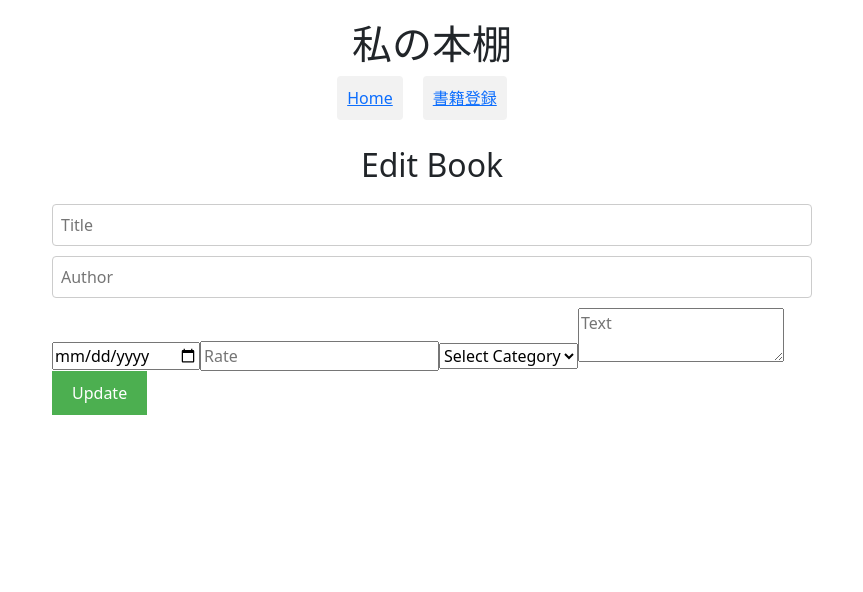
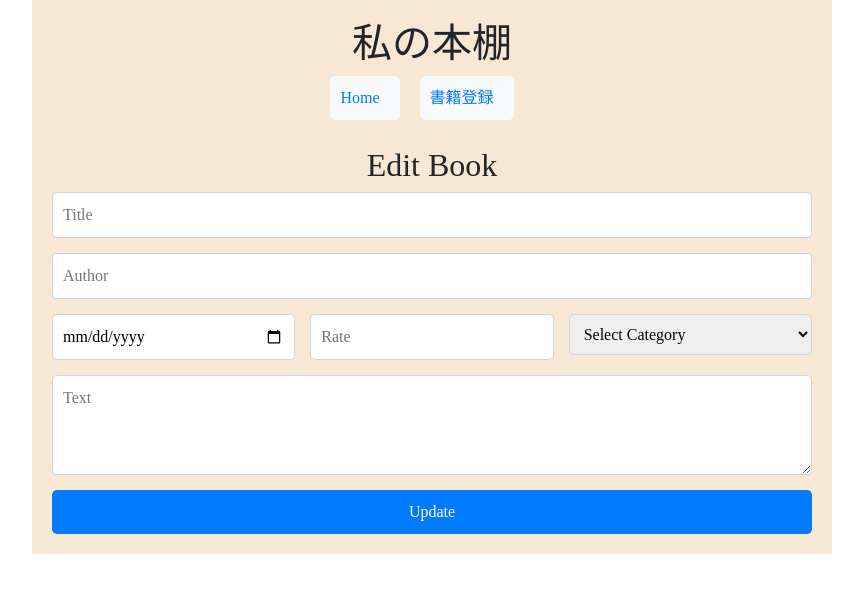
Before and after one commit to yukoshan/mybookshelffront, a React (Create React App) app: page /edit/1 in a window 1280 px wide. Shown: the top 592 px of the page, without its empty margins (208-1071 px from the left). Built offline with nearby package versions, Linux system fonts and the light colour scheme; no server answers.

Commit message:
見た目改善

```diff
--- a/src/App.css
+++ b/src/App.css
@@ -3,6 +3,8 @@
   max-width: 800px;
   margin: 0 auto;
   padding: 20px;
+  background-color: #f8e7d3;
+  font-family: '游明朝','Yu Mincho',YuMincho,'Hiragino Mincho Pro',serif;
 }
 
 nav ul {
--- a/src/components/BookForm.css
+++ b/src/components/BookForm.css
@@ -1,25 +1,61 @@
-form {
-  margin-top: 20px;
-  text-align: left;
+/* BookForm.css */
+.container {
+  max-width: 600px;
+  margin: auto;
+  padding: 20px;
+  background-color: #f8f9fa;
+  border-radius: 5px;
+  box-shadow: 0 2px 4px rgba(0, 0, 0, 0.1);
 }
 
-input[type="text"] {
-  width: 100%;
-  padding: 8px;
-  margin-bottom: 10px;
-  border: 1px solid #ccc;
-  border-radius: 4px;
+h2 {
+  text-align: center;
+  margin-bottom: 20px;
 }
 
-button {
-  background-color: #4CAF50;
-  color: white;
-  padding: 10px 20px;
-  border: none;
-  border-radius: 4px;
-  cursor: pointer;
+form {
+  display: flex;
+  flex-direction: column;
+  gap: 15px;
 }
 
-button:hover {
-  background-color: #45a049;
+input[type="text"],
+input[type="date"],
+input[type="number"],
+select,
+textarea {
+  width: 100%;
+  padding: 10px;
+  border: 1px solid #ced4da;
+  border-radius: 5px;
+  font-size: 16px;
 }
+
+textarea {
+  resize: vertical;
+  min-height: 100px;
+}
+
+button[type="submit"] {
+  padding: 10px;
+  background-color: #007bff;
+  color: white;
+  border: none;
+  border-radius: 5px;
+  cursor: pointer;
+  font-size: 16px;
+  transition: background-color 0.2s;
+}
+
+button[type="submit"]:hover {
+  background-color: #0056b3;
+}
+
+.form-row {
+  display: flex;
+  gap: 15px;
+}
+
+.form-row > div {
+  flex: 1;
+}
--- a/src/components/BookForm.jsx
+++ b/src/components/BookForm.jsx
@@ -42,18 +42,24 @@ function BookForm() {
                     onChange={(e) => setAuthor(e.target.value)}
                     placeholder="Author"
                 />
+                <div className="form-row">
+                    <div>
                         <input
                             type="date"
                             value={readingdate}
                             onChange={(e) => setReadingdate(e.target.value)}
                             placeholder="Reading Date"
                         />
+                    </div>
+                    <div>
                         <input
                             type="number"
                             value={rate}
                             onChange={(e) => setRate(e.target.value)}
                             placeholder="Rate"
                         />
+                    </div>
+                    <div>
                         <select
                             value={category}
                             onChange={(e) => setCategory(e.target.value)}
@@ -63,6 +69,8 @@ function BookForm() {
                             <option value="essay">エッセイ</option>
                             <option value="practical">実用書</option>
                         </select>
+                    </div>
+                </div>
                 <textarea
                     value={text}
                     onChange={(e) => setText(e.target.value)}
--- a/src/components/BookList.css
+++ b/src/components/BookList.css
@@ -1,34 +1,68 @@
+/* BookList.css */
+.container {
+  max-width: 800px;
+  margin: auto;
+  padding: 20px;
+}
+
+h2 {
+  text-align: center;
+  margin-bottom: 20px;
+}
+
 ul {
   list-style: none;
   padding: 0;
 }
 
 li {
-  background-color: #f2f2f2;
+  background-color: #f8f9fa;
   padding: 10px;
   margin-bottom: 10px;
-  border-radius: 4px;
+  border-radius: 5px;
+  display: flex;
+  justify-content: space-between;
+  align-items: center;
 }
 
-li h2 {
-  margin: 0 0 10px 0;
-  color: #333;
+li a {
+  margin-right: 10px;
+  text-decoration: none;
+  color: #007bff;
 }
 
-li p {
-  margin: 0;
+li a:hover {
+  text-decoration: underline;
 }
 
-button {
-  background-color: #4CAF50;
-  color: white;
-  padding: 6px 12px;
-  margin-right: 10px;
-  border: none;
-  border-radius: 4px;
-  cursor: pointer;
+.buttons {
+  display: flex;
+  gap: 10px;
 }
 
-button:hover {
-  background-color: #45a049;
+.buttons a,
+.buttons button {
+    padding: 5px 10px;
+    border: none;
+    border-radius: 4px;
+    color: white;
+    cursor: pointer;
+    text-decoration: none;
 }
+
+.buttons a {
+    background-color: #007bff;
+}
+
+.buttons a:hover {
+    background-color: #0056b3;
+    color: white;
+}
+
+.buttons button {
+    background-color: #dc3545;
+}
+
+.buttons button:hover {
+    background-color: #c82333;
+}
--- a/src/components/BookList.jsx
+++ b/src/components/BookList.jsx
@@ -14,15 +14,16 @@ function BookList({ onDelete }) {
     }, []);
 
     return (
-        <div>
+        <div className="container">
             <h2>書籍一覧</h2>
             <ul>
                 {books.map((book) => (
                     <li key={book.id}>
-                        {book.title} - {book.author}
-                        <Link to={`/edit/${book.id}`}>Edit</Link>
-                        <DeleteButton id={book.id} onDelete={onDelete} />
-
+                        <span>{book.title} - {book.author}</span>
+                        <div className="buttons">
+                            <Link to={`/edit/${book.id}`}>Edit</Link>
+                            <DeleteButton id={book.id} onDelete={onDelete} />
+                        </div>
                     </li>
                 ))}
             </ul>
--- a/src/components/EditBookForm.css
+++ b/src/components/EditBookForm.css
@@ -1,25 +1,61 @@
-form {
-  margin-top: 20px;
-  text-align: left;
+/* EditBookForm.css */
+.container {
+  max-width: 600px;
+  margin: auto;
+  padding: 20px;
+  background-color: #f8f9fa;
+  border-radius: 5px;
+  box-shadow: 0 2px 4px rgba(0, 0, 0, 0.1);
 }
 
-input[type="text"] {
-  width: 100%;
-  padding: 8px;
-  margin-bottom: 10px;
-  border: 1px solid #ccc;
-  border-radius: 4px;
+h2 {
+  text-align: center;
+  margin-bottom: 20px;
 }
 
-button {
-  background-color: #4CAF50;
-  color: white;
-  padding: 10px 20px;
-  border: none;
-  border-radius: 4px;
-  cursor: pointer;
+form {
+  display: flex;
+  flex-direction: column;
+  gap: 15px;
 }
 
-button:hover {
-  background-color: #45a049;
+input[type="text"],
+input[type="date"],
+input[type="number"],
+select,
+textarea {
+  width: 100%;
+  padding: 10px;
+  border: 1px solid #ced4da;
+  border-radius: 5px;
+  font-size: 16px;
 }
+
+textarea {
+  resize: vertical;
+  min-height: 100px;
+}
+
+button[type="submit"] {
+  padding: 10px;
+  background-color: #007bff;
+  color: white;
+  border: none;
+  border-radius: 5px;
+  cursor: pointer;
+  font-size: 16px;
+  transition: background-color 0.2s;
+}
+
+button[type="submit"]:hover {
+  background-color: #0056b3;
+}
+
+.form-row {
+  display: flex;
+  gap: 15px;
+}
+
+.form-row > div {
+  flex: 1;
+}
--- a/src/components/EditBookForm.jsx
+++ b/src/components/EditBookForm.jsx
@@ -58,18 +58,24 @@ function EditBookForm() {
                     onChange={(e) => setAuthor(e.target.value)}
                     placeholder="Author"
                 />
+                <div className="form-row">
+                    <div>
                         <input
                             type="date"
                             value={readingdate}
                             onChange={(e) => setReadingdate(e.target.value)}
                             placeholder="Reading Date"
                         />
+                    </div>
+                    <div>
                         <input
                             type="number"
                             value={rate}
                             onChange={(e) => setRate(e.target.value)}
                             placeholder="Rate"
                         />
+                    </div>
+                    <div>
                         <select
                             value={category}
                             onChange={(e) => setCategory(e.target.value)}
@@ -79,6 +85,8 @@ function EditBookForm() {
                             <option value="essay">エッセイ</option>
                             <option value="practical">実用書</option>
                         </select>
+                    </div>
+                </div>
                 <textarea
                     value={text}
                     onChange={(e) => setText(e.target.value)}
```
Lines whose indentation alone changed are shown as unchanged.
